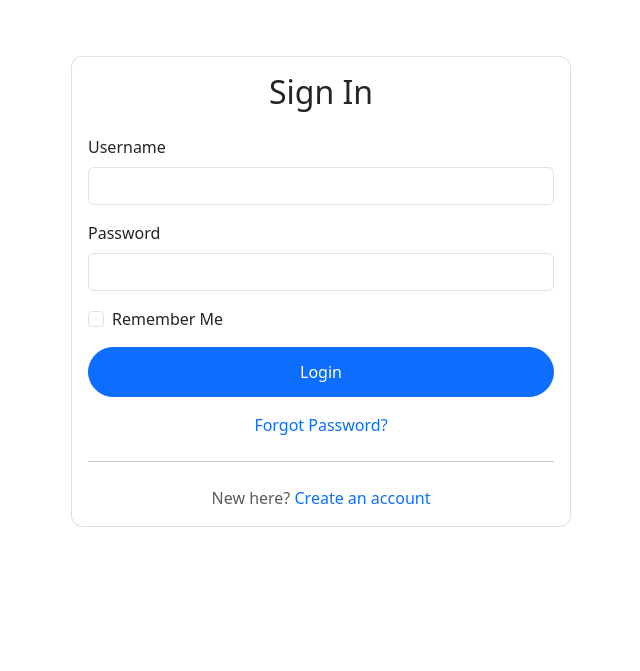
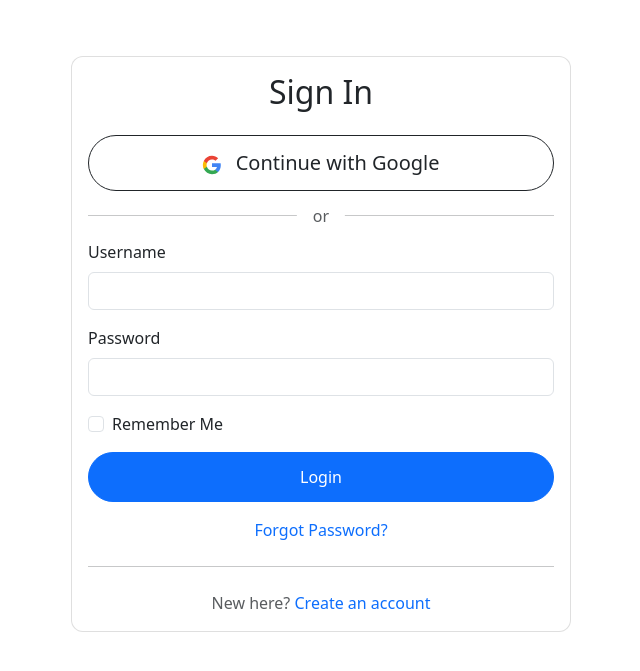
Before and after one commit to kwabsntim/Door-Dish, a Flask app: page /login in a window 1280 px wide. Shown: the part 72-743 px from the top of the page, without its empty margins (319-959 px from the left). Run offline with Flask 3, Linux system fonts and the light colour scheme; some libraries are stand-ins or nearby versions.

Commit message:
Google Login

```diff
--- a/BuyAm/app.py
+++ b/BuyAm/app.py
@@ -1,3 +1,5 @@
+from flask import Flask, redirect, url_for, session
+from authlib.integrations.flask_client import OAuth
 import os
 import smtplib
 from datetime import datetime, timedelta
@@ -19,19 +21,16 @@ from flask_mail import Mail, Message
 from flask_wtf.csrf import generate_csrf
 from models import db, User, PasswordResetToken, Item
 
-
-
-
 load_dotenv()
 
 app = Flask(__name__)
 app.secret_key = os.getenv('SECRET_KEY')
+app.config['SQLALCHEMY_DATABASE_URI'] = 'sqlite:///instance/door_dash_DB.db'
+
+
 db_path = os.path.join(os.path.dirname(__file__), 'instance', 'door_dash_DB.db')
 os.makedirs(os.path.dirname(db_path), exist_ok=True)
 app.config['SQLALCHEMY_DATABASE_URI'] = f'sqlite:///{db_path}'
-
-
-app.config['SQLALCHEMY_DATABASE_URI'] = os.getenv('SQLALCHEMY_DATABASE_URI')
 
 app.config['SQLALCHEMY_TRACK_MODIFICATIONS'] = False
 app.config['PERMANENT_SESSION_LIFETIME'] = timedelta(minutes=30)
@@ -54,6 +53,16 @@ migrate = Migrate(app, db)
 limiter = Limiter(app=app, key_func=get_remote_address)
 
 reset_serializer = URLSafeTimedSerializer(app.secret_key)
+
+# Configure OAuth
+oauth = OAuth(app)
+google = oauth.register(
+    name="google",
+    client_id=os.getenv("GOOGLE_CLIENT_ID"),
+    client_secret=os.getenv("GOOGLE_CLIENT_SECRET"),
+    server_metadata_url="https://accounts.google.com/.well-known/openid-configuration",
+    client_kwargs={"scope": "openid email profile"}
+)
 
 
 @app.after_request
@@ -92,9 +101,76 @@ The Kejetia Team,market on the go!
 def home():
     return render_template('home.html')
 
+@app.route('/login/google')
+def google_login():
+    redirect_uri = url_for('google_callback', _external=True)
+    return google.authorize_redirect(redirect_uri)
+
+@app.route('/callback/google')
+def google_callback():
+    try:
+        token = google.authorize_access_token()
+
+        # Option 1: Use userinfo endpoint instead of parsing ID token
+        resp = google.get('https://www.googleapis.com/oauth2/v2/userinfo', token=token)
+        user_info = resp.json()
+
+        if user_info:
+            email = user_info['email']
+            name = user_info.get('name', '')
+
+            # Check if user exists
+            user = User.query.filter_by(email=email).first()
+
+            if not user:
+                # Create new user with Google account
+                # Generate a username from email if name is not available
+                username = name if name else email.split('@')[0]
+
+                # Ensure username is unique
+                counter = 1
+                original_username = username
+                while User.query.filter_by(username=username).first():
+                    username = f"{original_username}{counter}"
+                    counter += 1
+
+                user = User(
+                    username=username,
+                    email=email,
+                    is_verified=True  # Gmail accounts are pre-verified
+                )
+                # Set a random password for OAuth users (they won't use it)
+                import secrets
+                user.set_password(secrets.token_hex(16))
+
+                db.session.add(user)
+                db.session.commit()
+
+                flash(f'Welcome {name}! Your account has been created.', 'success')
+            else:
+                flash(f'Welcome back {user.username}!', 'success')
+
+            # Log the user in
+            session.permanent = True
+            session['user_id'] = user.id
+            session['ip'] = request.remote_addr
+            session['user_agent'] = request.headers.get('User-Agent')
+            session['oauth_login'] = True  # Mark as OAuth login
+
+            user.update_last_login()
+
+            return redirect(url_for('products'))
+        else:
+            flash('Failed to get user information from Google.', 'danger')
+            return redirect(url_for('login'))
+
+    except Exception as e:
+        app.logger.error(f"Google OAuth error: {str(e)}")
+        flash('Authentication failed. Please try again.', 'danger')
+        return redirect(url_for('login'))
+
 
 @app.route('/login', methods=['GET', 'POST'])
-#@limiter.limit("5/minute")
 def login():
     form = LoginForm()
     if form.validate_on_submit():
@@ -109,15 +185,16 @@ def login():
             session['user_id'] = user.id
             session['ip'] = request.remote_addr
             session['user_agent'] = request.headers.get('User-Agent')
+            session['oauth_login'] = False  # Mark as regular login
             user.reset_failed_logins()
             user.update_last_login()
-            db.session.commit()  # Added
+            db.session.commit()
             flash('Login successful!', 'success')
             return redirect(url_for('products'))
         else:
             if user:
                 user.increment_failed_login()
-                db.session.commit()  # Added
+                db.session.commit()
             flash('Invalid credentials', 'danger')
     return render_template('login.html', form=form)
 
@@ -280,6 +357,8 @@ def forgot_password():
     return render_template('forgot_password.html', form=form)
 
 
+
+# Add this before your routes
 @app.template_filter('regex_search_filter')  # Exact name used in template
 def regex_search_filter(s, pattern):
     import re
--- a/BuyAm/templates/login.html
+++ b/BuyAm/templates/login.html
@@ -4,6 +4,27 @@
 <div class="card form-card">
     <div class="card-body">
         <h2 class="card-title text-center mb-4">Sign In</h2>
+
+        <!-- Google OAuth Button -->
+        <div class="d-grid gap-2 mb-4">
+            <a href="{{ url_for('google_login') }}" class="btn btn-outline-dark btn-lg" style="border-radius: 30px; padding: 12px;">
+                <svg width="20" height="20" viewBox="0 0 24 24" class="me-2">
+                    <path fill="#4285F4" d="M22.56 12.25c0-.78-.07-1.53-.2-2.25H12v4.26h5.92c-.26 1.37-1.04 2.53-2.21 3.31v2.77h3.57c2.08-1.92 3.28-4.74 3.28-8.09z"/>
+                    <path fill="#34A853" d="M12 23c2.97 0 5.46-.98 7.28-2.66l-3.57-2.77c-.98.66-2.23 1.06-3.71 1.06-2.86 0-5.29-1.93-6.16-4.53H2.18v2.84C3.99 20.53 7.7 23 12 23z"/>
+                    <path fill="#FBBC05" d="M5.84 14.09c-.22-.66-.35-1.36-.35-2.09s.13-1.43.35-2.09V7.07H2.18C1.43 8.55 1 10.22 1 12s.43 3.45 1.18 4.93l2.85-2.22.81-.62z"/>
+                    <path fill="#EA4335" d="M12 5.38c1.62 0 3.06.56 4.21 1.64l3.15-3.15C17.45 2.09 14.97 1 12 1 7.7 1 3.99 3.47 2.18 7.07l3.66 2.84c.87-2.6 3.3-4.53 6.16-4.53z"/>
+                </svg>
+                Continue with Google
+            </a>
+        </div>
+
+        <!-- Divider -->
+        <div class="position-relative mb-4">
+            <hr>
+            <span class="position-absolute top-50 start-50 translate-middle bg-white px-3 text-muted">or</span>
+        </div>
+
+        <!-- Regular Login Form -->
         <form method="POST">
             {{ form.csrf_token }}
             <div class="mb-3">
```
Also changed, not shown: BuyAm/instance/door_dash_DB.db (added), 1 other file.
